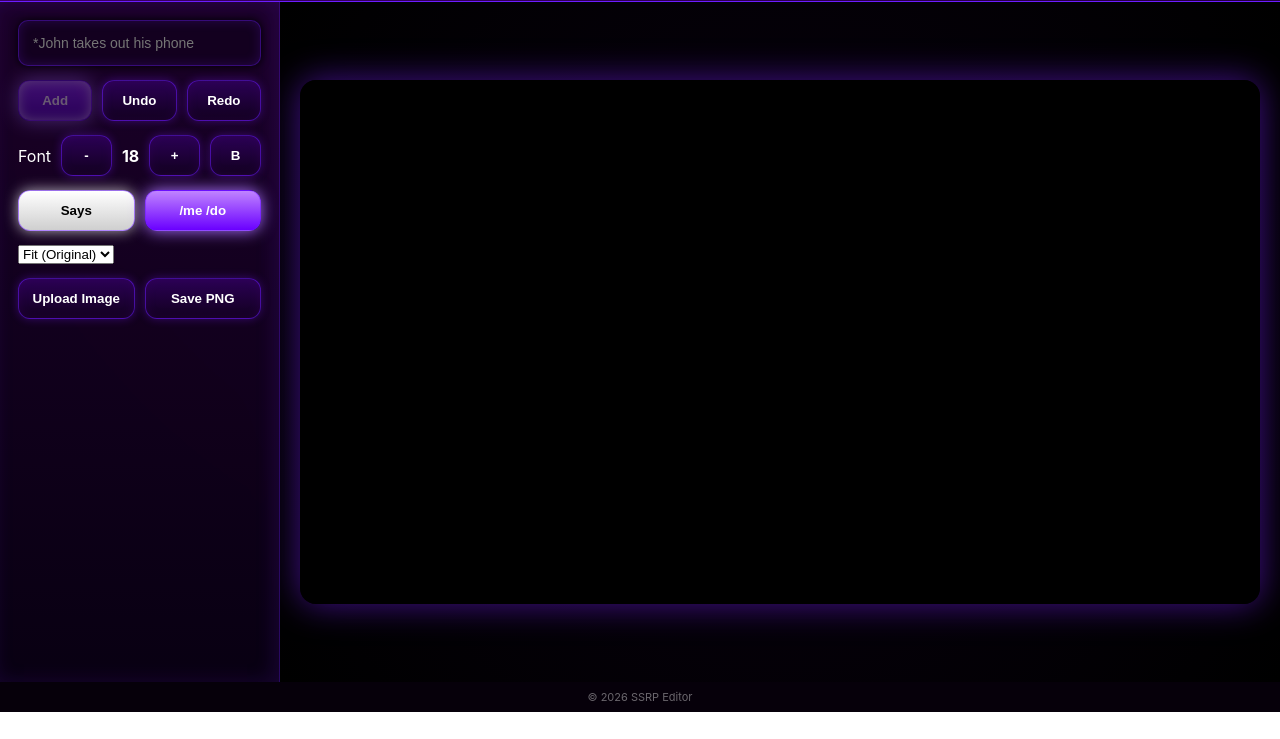
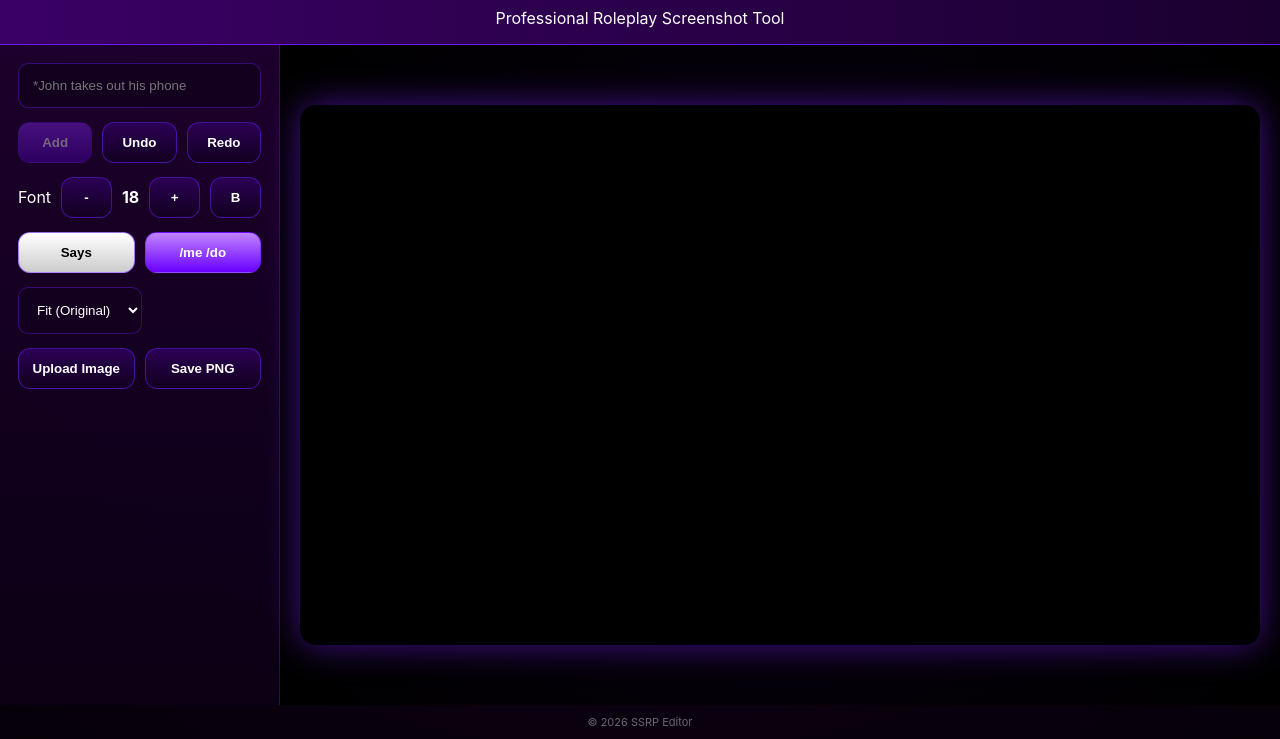
Before and after one commit to hexkyonthesky/hexkyonthesky.github.io, a plain HTML site: page index.html in a window 1280 px wide. Shown: the part 90-829 px from the top of the page. Before the commit the page ends 802 px from the top, so only its background shows below. Drawn offline with Linux system fonts and the light colour scheme.

Commit message:
Update style.css

```diff
--- a/style.css
+++ b/style.css
@@ -1,11 +1,8 @@
-* {
-  box-sizing: border-box;
-}
+* { box-sizing: border-box }
 
 body {
   margin: 0;
-  background:
-    radial-gradient(circle at top, #1a0026, #06000a 70%);
+  background: radial-gradient(circle at top, #1a0026, #050008);
   color: #fff;
   font-family: Inter, system-ui, sans-serif;
 }
@@ -14,57 +11,36 @@
 .header {
   padding: 16px;
   text-align: center;
-  background:
-    linear-gradient(90deg, #3b0066, #1a002f);
+  background: linear-gradient(90deg, #3b0066, #1a002f);
   border-bottom: 1px solid #6b1cff;
-  box-shadow:
-    0 0 18px #7a1cff66,
-    inset 0 0 30px #3b006688;
-}
-
-.header h1 {
-  margin: 0;
-  letter-spacing: 1px;
-}
-
-.header span {
-  font-size: 12px;
-  opacity: .7;
+  box-shadow: 0 0 18px #7a1cff66;
 }
 
 /* LAYOUT */
 .container {
   display: flex;
-  height: calc(100vh - 120px);
+  min-height: calc(100vh - 140px);
 }
 
 /* SIDEBAR */
 .controls {
   width: 280px;
   padding: 18px;
-  background:
-    linear-gradient(180deg,
-      rgba(30,0,45,.85),
-      rgba(10,0,20,.85)
-    );
-  backdrop-filter: blur(12px);
+  background: linear-gradient(180deg, rgba(30,0,45,.9), rgba(10,0,20,.9));
   border-right: 1px solid #6b1cff55;
   display: flex;
   flex-direction: column;
   gap: 14px;
-  box-shadow: inset -5px 0 20px #7a1cff22;
 }
 
-.controls input {
+/* INPUT */
+.controls input,
+.controls select {
   padding: 14px;
-  font-size: 14px;
   background: #13001f;
   border: 1px solid #6b1cff66;
   border-radius: 10px;
   color: #fff;
-  box-shadow:
-    inset 0 0 12px #7a1cff33,
-    0 0 8px #000;
 }
 
 /* ROW */
@@ -80,79 +56,52 @@
   padding: 12px;
   border-radius: 12px;
   border: 1px solid #6b1cff88;
-  background:
-    linear-gradient(180deg, #2b0055, #12001f);
+  background: linear-gradient(180deg, #2b0055, #12001f);
   color: #fff;
   font-weight: 600;
   cursor: pointer;
-  box-shadow:
-    0 0 10px #7a1cff55,
-    inset 0 0 10px #3b006655;
-  transition: .2s ease;
 }
 
-button:hover:not(:disabled) {
-  transform: translateY(-1px);
-  box-shadow:
-    0 0 18px #9f6bff,
-    inset 0 0 12px #7a1cff;
+button.primary {
+  background: linear-gradient(180deg, #8a2bff, #4a00b5);
 }
 
-button:disabled {
-  opacity: .35;
-  cursor: not-allowed;
-}
-
-/* PRIMARY */
-button.primary {
-  background:
-    linear-gradient(180deg, #8a2bff, #4a00b5);
-  box-shadow:
-    0 0 20px #9f6bff,
-    inset 0 0 12px #caa6ff;
-}
+button:disabled { opacity: .4 }
 
 /* COLORS */
-.color.white {
-  background: linear-gradient(180deg, #ffffff, #cfcfcf);
-  color: #000;
-  box-shadow: 0 0 14px #ffffffaa;
-}
+.color.white { background: linear-gradient(180deg, #fff, #ccc); color:#000 }
+.color.purple { background: linear-gradient(180deg, #c084ff, #6a00ff) }
 
-.color.purple {
-  background: linear-gradient(180deg, #c084ff, #6a00ff);
-  box-shadow: 0 0 16px #a970ff;
-}
-
-/* CANVAS */
+/* STAGE */
 .stage {
   flex: 1;
   display: flex;
   justify-content: center;
   align-items: center;
-  background:
-    radial-gradient(circle at center, #08000f, #000);
+  background: radial-gradient(circle, #08000f, #000);
 }
 
+/* 🔒 CANVAS RATIO FIX */
 canvas {
-  background: #000;
+  width: auto;
+  height: auto;
   max-width: 96%;
   max-height: 96%;
+  aspect-ratio: 16 / 9;
+  background: #000;
   border-radius: 16px;
-  box-shadow:
-    0 0 35px #7a1cff88,
-    inset 0 0 25px #000;
+  box-shadow: 0 0 35px #7a1cff88;
 }
 
-/* FOOTER */
+/* FOOTER (ISOLATED) */
 .footer {
   text-align: center;
   font-size: 11px;
-  padding: 8px;
+  padding: 10px;
   opacity: .4;
 }
 
-/* 📱 MOBILE — CUMA SCALE & SPACING */
+/* 📱 MOBILE — SCALE SAJA */
 @media (max-width: 768px) {
   .container {
     flex-direction: column;
@@ -164,13 +113,8 @@
     border-top: 1px solid #6b1cff55;
   }
 
-  button {
-    padding: 16px;
-    font-size: 15px;
-  }
-
-  .controls input {
-    padding: 16px;
-    font-size: 15px;
+  canvas {
+    max-width: 100%;
+    aspect-ratio: 1 / 1;
   }
 }
```
